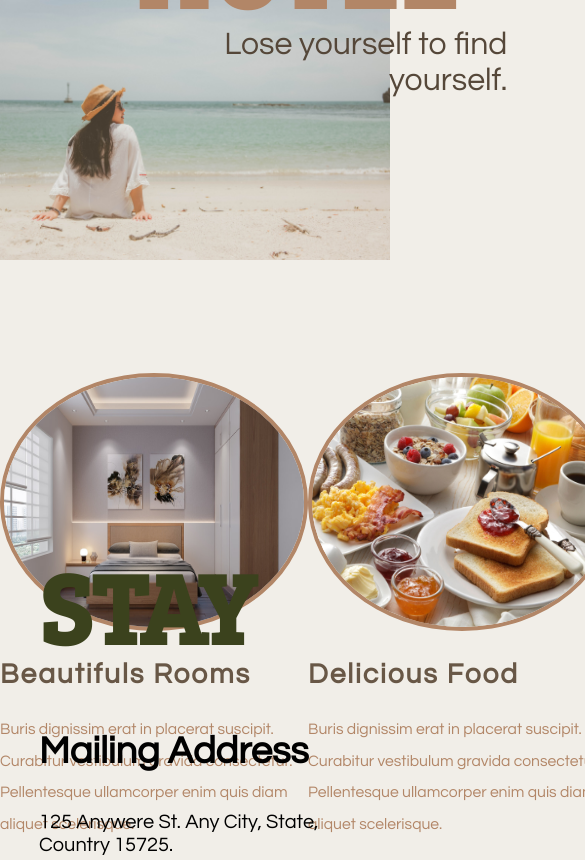
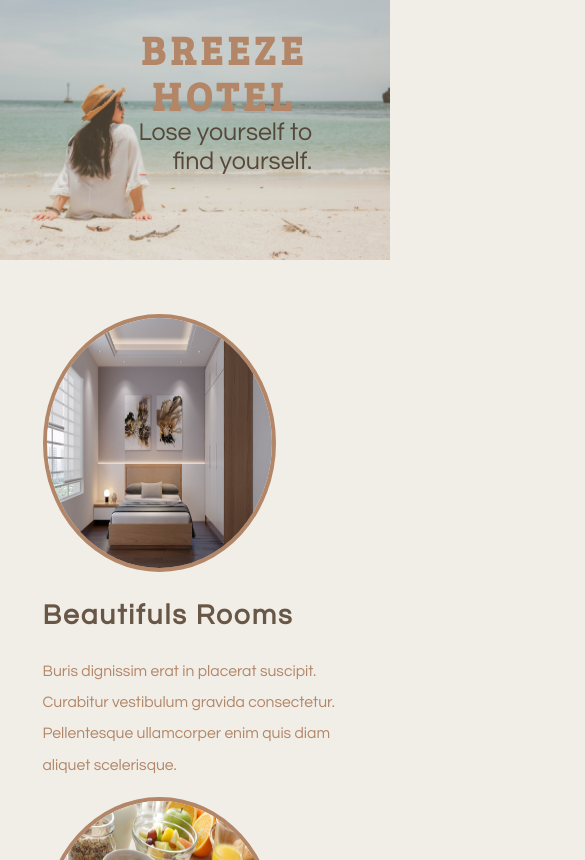
Before and after one commit to cllopezv/breezehotel, a plain HTML site: page index.html in a window 390 px wide. Shown: the top 860 px of the page, 585 px wide, since content can reach past the window. Drawn offline with nearby package versions, Linux system fonts and the light colour scheme.

Commit message:
changes for responsive site

```diff
--- a/index.html
+++ b/index.html
@@ -32,7 +32,7 @@
         </div>
     </header>
 
-        <div class="container">
+
             <section class="features-section">
                     <div class="rooms">
                         <img src="img/rooms.jpg" alt="">
@@ -50,11 +50,9 @@
                         <p>Buris dignissim erat in placerat suscipit. Curabitur vestibulum gravida consectetur. Pellentesque ullamcorper enim quis diam aliquet scelerisque. </p>
                     </div>
             </section>
-        </div>
+
 
         <section class="contact">
-            <img src="img/contact.jpg" alt="">
-            <div class="container">
                 <div class="contact-text">
                     <h1>STAY</h1>
                     <h3>Mailing Address</h3>
@@ -64,7 +62,8 @@
                     <h3>Phone number</h3>
                     <p>(157) 562 841</p>
                 </div>
-            </div>
+                <img class = "image" src="img/contact.jpg" alt="">
+
         </section>
 
 </body>
--- a/styles.css
+++ b/styles.css
@@ -7,10 +7,7 @@ body{
 h1{
     font-family: 'Bree Serif', serif;
 }
-.container{
-    max-width: 1200px;
-    margin: 0 auto;
-}
+
 /* --------------------------------- Header --------------------------------- */
 
 .header-container{
@@ -38,13 +35,30 @@ h1{
     margin-top: 0;
     text-align: right;
 }
+/* --------------------------------- Header Responsive --------------------------------- */
+
+@media (max-width: 700px){
+    .header-text h1{
+        text-align: center;
+        font-size: 40px;
+    }
+    .header-text p{
+        font-size: 25px;
+
+    }
+    .header-text{
+        top: 10%;
+        right: 20%;
+    }
+}
+
 
 /* -------------------------------- Features -------------------------------- */
 .features-section{
-    height: 700px;
     display: flex;
     justify-content: space-around;
     align-items: center;
+    padding: 50px 55px 50px 50px;
 
 }
 
@@ -63,21 +77,33 @@ h1{
     color: #b28667;
     font-size: 15.7px;
     line-height: 2;
+    width: 300px;
 
 }
 
+/* --------------------------- Features Responsive -------------------------- */
+@media (max-width: 700px){
+    .features-section{
+        flex-direction: column;
+        justify-content: center;
+    }
+    .features-section img{
+        width: 225px;
+    }
+
+}
 /* --------------------------------- Contact -------------------------------- */
 .contact{
     position: relative;
+    height: 100vh;
 
 }
-.contact img{
+.image{
     width: 100%;
+
 }
-
 .contact-text{
     position: absolute;
-    bottom:  25%;
     left: 10%;
 }
 .contact h1{
@@ -90,3 +116,21 @@ h1{
 .contact p{
     font-size: 20px;
 }
+
+@media (max-width: 700px){
+    .contact img{
+        height: 100%;
+    }
+    .contact-text{
+        top: 15%;
+    }
+    .contact-text h1{
+        font-size: 50px;
+    }
+    .contact-text h3{
+        font-size: 28px;
+    }
+    .contact-text p{
+        font-size: 18px;
+    }
+}
```
